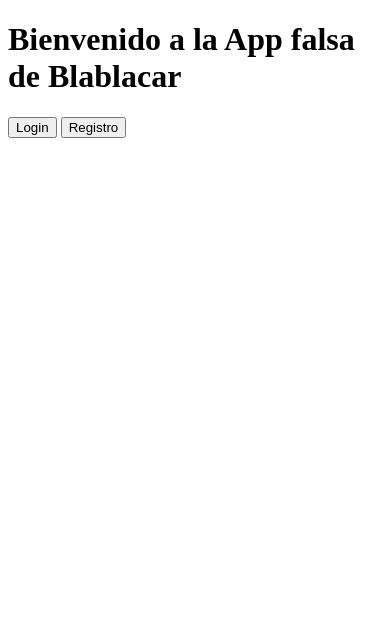
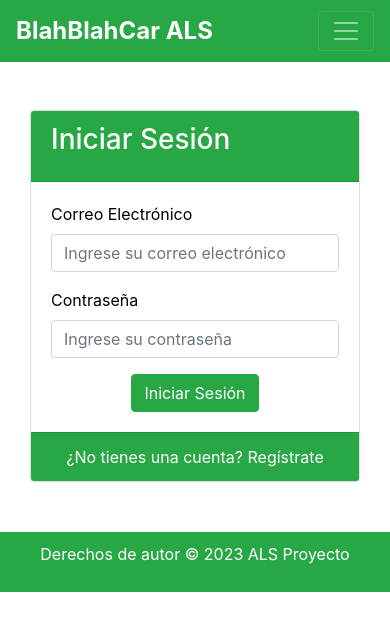
Before and after one commit to przpablo/ALS-proyecto-Perez-Paramos-Pablo, a Flask app: template views/main/templates/index.html in a window 390 px wide. Shown: the top 631 px of the page. Run offline with Flask 3, Linux system fonts and the light colour scheme; the template is opened without the code that fills it: most values are stand-ins (such as "Sample title", 1, 10 or a date in 2020); some libraries are stand-ins or nearby versions.

Commit message:
Vista registrar y login

```diff
--- a/views/main/app.py
+++ b/views/main/app.py
@@ -1,55 +1,17 @@
-import json
-import flask
-import flask_login
-import sirope
-# from model.usuario import Usuario
+from flask import Flask, render_template
+from views.auth.auth import auth_blueprint
 
-"""
-def create_app():
-    lmanager = flask_login.login_manager.LoginManager()
-    fapp = flask.Flask(__name__)
-    syrp = sirope.Sirope()
+app = Flask(__name__)
 
-    fapp.config.from_file("../../instance/config.json", load=json.load)
-    lmanager.init_app(fapp)
-    return fapp, lmanager, syrp
+# Registrar el blueprint con la ruta correcta
+app.register_blueprint(auth_blueprint, url_prefix='/auth')
 
 
-app, lm, srp = create_app()
-
-
-@lm.user_loader
-def user_loader(email):
-   return Usuario.find(srp, email)
-
-
-@lm.unauthorized_handler
-def unauthorized_handler():
-    flask.flash("Unauthorized")
-    return flask.redirect("/")
+# Ruta principal
+@app.route('/')
+def index():
+    return render_template('index.html')
 
 
 if __name__ == '__main__':
-    app.run() """
-
-import flask
-
-
-app = flask.Flask(__name__)
-
-
-@app.route("/")
-def get_index():
-    return flask.send_from_directory(app.static_folder, "index.html")
-
-
-@app.route("/hi", methods=["POST"])
-def post_answer():
-    nombre = flask.request.form["edName"]
-    return ("<html><body>"
-    + f"<b>Hola, {nombre}</b><form>"
-    + "<INPUT Type='button'"
-    + "VALUE='<<' onClick="
-    + "'history.go(-1);"
-    + "return true;'/>"
-    + "</form></body></html>")
+    app.run()
--- /dev/null
+++ b/views/main/templates/base.html
@@ -0,0 +1,87 @@
+<!DOCTYPE html>
+<html>
+<head>
+    <title>{{ title }}</title>
+    <link rel="stylesheet" href="https://stackpath.bootstrapcdn.com/bootstrap/4.5.2/css/bootstrap.min.css">
+    <style>
+        /* Personaliza el color principal */
+        body {
+            background-color: white;
+            color: black;
+        }
+
+        nav {
+            background-color: #28a745;
+        }
+
+        /* Personaliza el texto del encabezado */
+        .navbar-brand {
+            font-size: 24px;
+            font-weight: bold;
+            background-color: #28a745;
+        }
+
+        /* Personaliza el enlace activo en la barra de navegación */
+        .navbar-nav .nav-link.active {
+            color: white;
+        }
+
+        /* Estilo de la línea separadora */
+        .content-separator {
+            border-top: 2px #1e5419;
+            margin-top: 0px;
+            margin-bottom: 20px;
+        }
+
+        /* Estilo del footer */
+        footer {
+            background-color: #28a745;
+            color: white;
+            padding: 10px;
+            text-align: center;
+            margin-top: 50px;
+        }
+
+    </style>
+</head>
+<body>
+
+<nav class="navbar navbar-expand-lg navbar-dark green">
+    <a class="navbar-brand" href="/">BlahBlahCar ALS</a>
+    <button class="navbar-toggler" type="button" data-toggle="collapse" data-target="#navbarNav"
+            aria-controls="navbarNav" aria-expanded="false" aria-label="Toggle navigation">
+        <span class="navbar-toggler-icon"></span>
+    </button>
+    <div class="collapse navbar-collapse" id="navbarNav">
+        <ul class="navbar-nav">
+            <li class="nav-item">
+                <a class="nav-link" href="/">Inicio</a>
+            </li>
+            <li class="nav-item">
+                <a class="nav-link" href="/about">Acerca de</a>
+            </li>
+            <li class="nav-item">
+                <a class="nav-link" href="/contact">Contacto</a>
+            </li>
+        </ul>
+    </div>
+</nav>
+
+<div class="content-separator"></div> <!-- Línea separadora -->
+
+<div class="container mt-5">
+    {% block content %}
+    {% endblock %}
+</div>
+
+<footer>
+    <p>Derechos de autor &copy; 2023 ALS Proyecto</p>
+</footer>
+
+<!-- Agrega aquí los enlaces a tus archivos JavaScript de Bootstrap -->
+<script src="https://code.jquery.com/jquery-3.5.1.slim.min.js"></script>
+<script src="https://cdn.jsdelivr.net/npm/@popperjs/core@2.5.4/dist/umd/popper.min.js"></script>
+<script src="https://stackpath.bootstrapcdn.com/bootstrap/4.5.2/js/bootstrap.min.js"></script>
+
+</body>
+</html>
--- a/views/main/templates/index.html
+++ b/views/main/templates/index.html
@@ -1,12 +1,53 @@
-<!DOCTYPE html>
-<html>
-<head>
-    <title>Blahblahcar ALS</title>
-</head>
-<body>
-    <h1>Bienvenido a la App falsa de Blablacar</h1>
+{% extends 'base.html' %}
 
-    <button onclick="location.href='/login'">Login</button>
-    <button onclick="location.href='/registro'">Registro</button>
-</body>
-</html>
+{% block content %}
+<div class="container">
+    <div class="row justify-content-center mt-5">
+        <div class="col-md-6">
+            <div class="card">
+                <div class="card-header" style="background-color: #28a745;">
+                    <h3 class="card-title text-white">Iniciar Sesión</h3>
+                </div>
+                <div class="card-body">
+                    <form>
+                        <div class="mb-3">
+                            <label for="email" class="form-label">Correo Electrónico</label>
+                            <input type="email" class="form-control" id="email" placeholder="Ingrese su correo electrónico">
+                        </div>
+                        <div class="mb-3">
+                            <label for="password" class="form-label">Contraseña</label>
+                            <input type="password" class="form-control" id="password" placeholder="Ingrese su contraseña">
+                        </div>
+                        <div class="text-center">
+                            <button type="submit" class="btn btn-success">Iniciar Sesión</button>
+                        </div>
+                    </form>
+                </div>
+                <div class="card-footer text-center" style="background-color: #28a745; color: white;">
+                    ¿No tienes una cuenta? <a href="{{ url_for('auth.registro') }}" class="text-white">Regístrate</a>
+                </div>
+            </div>
+        </div>
+    </div>
+</div>
+{% endblock %}
+
+
+<style>
+    .card-title {
+        text-align: center;
+        font-weight: bold;
+        color: white; /* Cambiar el color del texto a blanco */
+    }
+
+    .card-footer {
+        font-size: 0.8rem;
+        color: white; /* Cambiar el color del texto a blanco */
+    }
+
+    a {
+        color: #ffffff; /* Cambiar el color del enlace a blanco */
+    }
+</style>
+
+<script src="https://cdn.jsdelivr.net/npm/bootstrap@5.1.0/dist/js/bootstrap.bundle.min.js"></script>
```
Also changed, not shown: views/auth/auth.py (added, +8 -0 lines), views/auth/templates/registro.html (added, +66 -0 lines), views/__init__.py (added), views/auth/__init__.py (added), views/auth/static/__init__.py (added), views/main/__init__.py (added).
